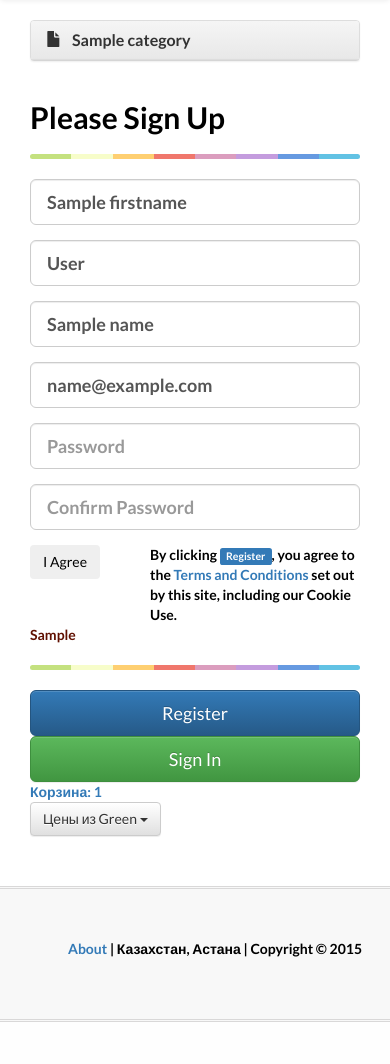
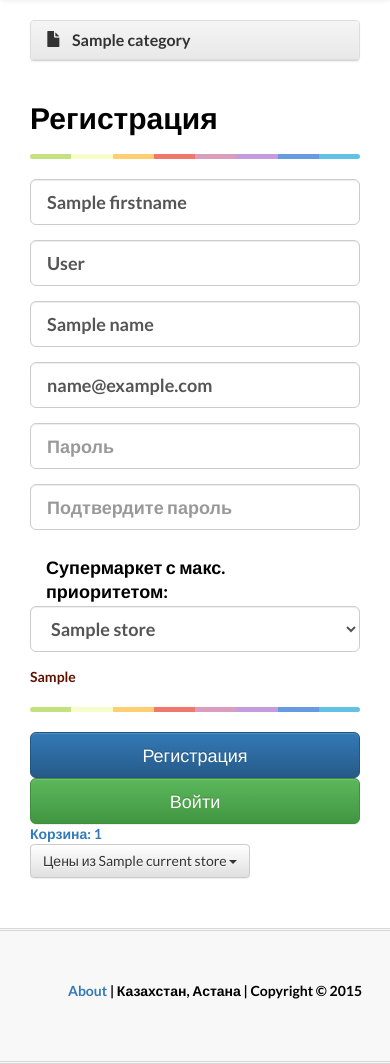
Before and after one commit to abzaloid/bestprice, a Python web app: template templates/signup.html in a window 390 px wide. Shown: the part 132-1196 px from the top of the page. Before the commit the page ends 1154 px from the top, so only its background shows below. Run offline with Jinja, Linux system fonts and the light colour scheme; the template is opened without the code that fills it: most values are stand-ins (such as "Sample title", 1, 10 or a date in 2020); some libraries are stand-ins or nearby versions.

Commit message:
small improvements

```diff
--- a/js/application.js
+++ b/js/application.js
@@ -60,10 +60,10 @@ $(document).ready(function(){
     var _id = $(this).attr('class').match(/\d+/)[0];
     if (!$(this).hasClass("active")) {
       $(this).addClass("active");
-      window.location.replace("/all-subcategory/" + _id);
+      window.location.href = "/all-subcategory/" + _id;
     } else {
       $(this).removeClass("active");
-      window.location.replace("/all-subcategory-except/" + _id);
+      window.location.href = "/all-subcategory-except/" + _id;
     }
   });
 
--- a/templates/base.html
+++ b/templates/base.html
@@ -187,12 +187,13 @@
       <div class="col-md-6">
       <div class="dropdown">
         <button class="btn btn-default dropdown-toggle" type="button" id="dropdownMenu1" data-toggle="dropdown" aria-expanded="true">
-          Цены из Green
+          Цены из {{current_store.name}}
           <span class="caret"></span>
         </button>
         <ul class="dropdown-menu" role="menu" aria-labelledby="dropdownMenu1">
-          <li role="presentation"><a role="menuitem" tabindex="-1" href="#">Green</a></li>
-          <li role="presentation"><a role="menuitem" tabindex="-1" href="#">Galmart</a></li>
+        {% for store in store_list %}
+          <li role="presentation"><a role="menuitem" tabindex="-1" href="?store={{store._id}}">{{store.name}}</a></li>
+        {% endfor %}
         </ul>
       </div>
       </div>
--- a/templates/signup.html
+++ b/templates/signup.html
@@ -7,49 +7,62 @@
 <div class="row">
     <div class="col-xs-12 col-sm-8 col-md-6 col-sm-offset-2 col-md-offset-3">
 		<form role="form" action="/signup" method="POST">
-			<h2>Please Sign Up </h2>
+			<h2>Регистрация </h2>
 			<hr class="colorgraph">
 			<div class="row">
 				<div class="col-xs-12 col-sm-6 col-md-6">
 					<div class="form-group">
-                        <input type="text" name="firstname" value="{{firstname}}" id="first_name" class="form-control input-lg" placeholder="First Name" tabindex="1">
+                        <input type="text" name="firstname" value="{{firstname}}" id="first_name" class="form-control input-lg" placeholder="Имя" tabindex="1">
 					</div>
 				</div>
 				<div class="col-xs-12 col-sm-6 col-md-6">
 					<div class="form-group">
-						<input type="text" name="lastname" value="{{lastname}}"id="last_name" class="form-control input-lg" placeholder="Last Name" tabindex="2">
+						<input type="text" name="lastname" value="{{lastname}}"id="last_name" class="form-control input-lg" placeholder="Фамилия" tabindex="2">
 					</div>
 				</div>
 			</div>
 			<div class="form-group">
-				<input type="text" name="name" value="{{name}}" id="display_name" class="form-control input-lg" placeholder="User name" tabindex="3">
+				<input type="text" name="name" value="{{name}}" id="display_name" class="form-control input-lg" placeholder="Логин" tabindex="3">
 			</div>
+
+
+
+
 			<div class="form-group">
-				<input type="email" name="email" value="{{email}}" id="email" class="form-control input-lg" placeholder="Email Address" tabindex="4">
+				<input type="email" name="email" value="{{email}}" id="email" class="form-control input-lg" placeholder="example@e-mail.com" tabindex="4">
 			</div>
 			<div class="row">
 				<div class="col-xs-12 col-sm-6 col-md-6">
 					<div class="form-group">
-						<input type="password" name="password" id="password" class="form-control input-lg" placeholder="Password" tabindex="5">
+						<input type="password" name="password" id="password" class="form-control input-lg" placeholder="Пароль" tabindex="5">
 					</div>
 				</div>
 				<div class="col-xs-12 col-sm-6 col-md-6">
 					<div class="form-group">
-						<input type="password" name="check_password" id="password_confirmation" class="form-control input-lg" placeholder="Confirm Password" tabindex="6">
+						<input type="password" name="check_password" id="password_confirmation" class="form-control input-lg" placeholder="Подтвердите пароль" tabindex="6">
 					</div>
 				</div>
 			</div>
-			<div class="row">
-				<div class="col-xs-4 col-sm-3 col-md-3">
-					<span class="button-checkbox">
-						<button type="button" class="btn" data-color="info" tabindex="7">I Agree</button>
-                        <input type="checkbox" name="t_and_c" id="t_and_c" class="hidden" value="1">
-					</span>
+
+				<div class="row">
+					<div class="col-xs-12 col-sm-8 col-md-8">
+						<div class="form-group">
+	                        <p class="input-lg" tabindex="1"> Супермаркет с макс. приоритетом: </p>
+						</div>
+					</div>
+					<div class="col-xs-12 col-sm-4 col-md-4">
+						<div class="form-group">
+
+							<select name="choose_market" value="2" class="form-control input-lg">
+						        {% for store in stores_list %}
+						        	<option >{{store.name}}</option>
+							  	{% endfor %}
+							</select>
+
+						</div>
+					</div>
 				</div>
-				<div class="col-xs-8 col-sm-9 col-md-9">
-					 By clicking <strong class="label label-primary">Register</strong>, you agree to the <a href="#" data-toggle="modal" data-target="#t_and_c_m">Terms and Conditions</a> set out by this site, including our Cookie Use.
-				</div>
-			</div>
+
 			<div>
 			<p style="color: #601000">
 			{{ form_result }}
@@ -57,35 +70,13 @@
 			</div>
 			<hr class="colorgraph">
 			<div class="row">
-				<div class="col-xs-12 col-md-6"><input type="submit" value="Register" class="btn btn-primary btn-block btn-lg" tabindex="7"></div>
-				<div class="col-xs-12 col-md-6"><a href="/login" class="btn btn-success btn-block btn-lg">Sign In</a></div>
+				<div class="col-xs-12 col-md-6"><input type="submit" value="Регистрация" class="btn btn-primary btn-block btn-lg" tabindex="7"></div>
+				<div class="col-xs-12 col-md-6"><a href="/login" class="btn btn-success btn-block btn-lg">Войти</a></div>
 			</div>
 		</form>
 	</div>
 </div>
-<!-- Modal -->
-<div class="modal fade" id="t_and_c_m"  role="dialog" aria-labelledby="myModalLabel" aria-hidden="true">
-	<div class="modal-dialog modal-lg">
-		<div class="modal-content">
-			<div class="modal-header">
-				<button type="button" class="close" data-dismiss="modal" aria-hidden="true">×</button>
-				<h4 class="modal-title" id="myModalLabel">Terms & Conditions</h4>
-			</div>
-			<div class="modal-body">
-				<p>Lorem ipsum dolor sit amet, consectetur adipisicing elit. Similique, itaque, modi, aliquam nostrum at sapiente consequuntur natus odio reiciendis perferendis rem nisi tempore possimus ipsa porro delectus quidem dolorem ad.</p>
-				<p>Lorem ipsum dolor sit amet, consectetur adipisicing elit. Similique, itaque, modi, aliquam nostrum at sapiente consequuntur natus odio reiciendis perferendis rem nisi tempore possimus ipsa porro delectus quidem dolorem ad.</p>
-				<p>Lorem ipsum dolor sit amet, consectetur adipisicing elit. Similique, itaque, modi, aliquam nostrum at sapiente consequuntur natus odio reiciendis perferendis rem nisi tempore possimus ipsa porro delectus quidem dolorem ad.</p>
-				<p>Lorem ipsum dolor sit amet, consectetur adipisicing elit. Similique, itaque, modi, aliquam nostrum at sapiente consequuntur natus odio reiciendis perferendis rem nisi tempore possimus ipsa porro delectus quidem dolorem ad.</p>
-				<p>Lorem ipsum dolor sit amet, consectetur adipisicing elit. Similique, itaque, modi, aliquam nostrum at sapiente consequuntur natus odio reiciendis perferendis rem nisi tempore possimus ipsa porro delectus quidem dolorem ad.</p>
-				<p>Lorem ipsum dolor sit amet, consectetur adipisicing elit. Similique, itaque, modi, aliquam nostrum at sapiente consequuntur natus odio reiciendis perferendis rem nisi tempore possimus ipsa porro delectus quidem dolorem ad.</p>
-				<p>Lorem ipsum dolor sit amet, consectetur adipisicing elit. Similique, itaque, modi, aliquam nostrum at sapiente consequuntur natus odio reiciendis perferendis rem nisi tempore possimus ipsa porro delectus quidem dolorem ad.</p>
-			</div>
-			<div class="modal-footer">
-				<button type="button" class="btn btn-primary" data-dismiss="modal">I Agree</button>
-			</div>
-		</div><!-- /.modal-content -->
-	</div><!-- /.modal-dialog -->
-</div><!-- /.modal -->
+
 </div>
 
 {% endblock %}
```
Also changed, not shown: caching.py (+13 -0 lines), controllers.py (+22 -0 lines), models.py (+7 -0 lines), user_controllers.py (+33 -4 lines).
